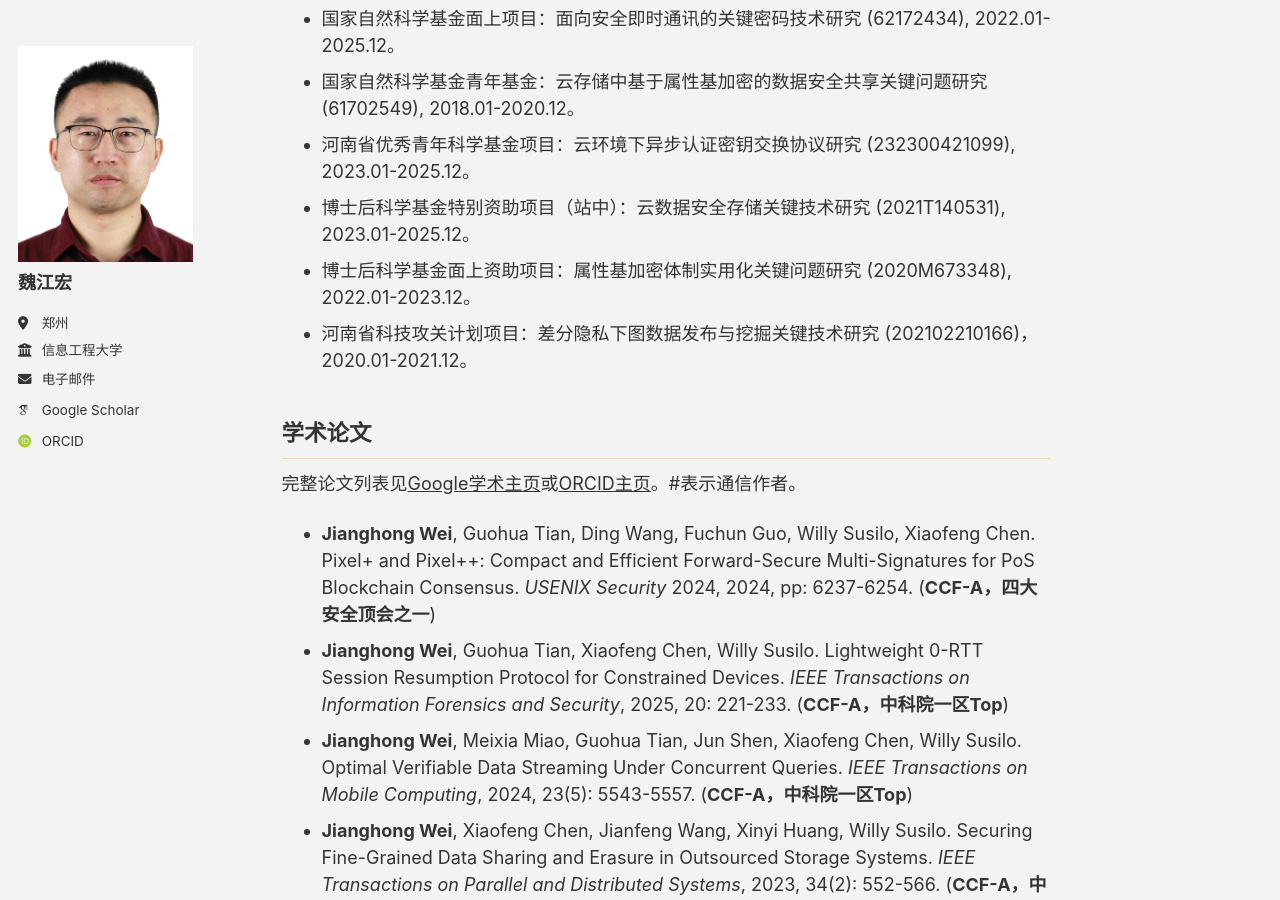
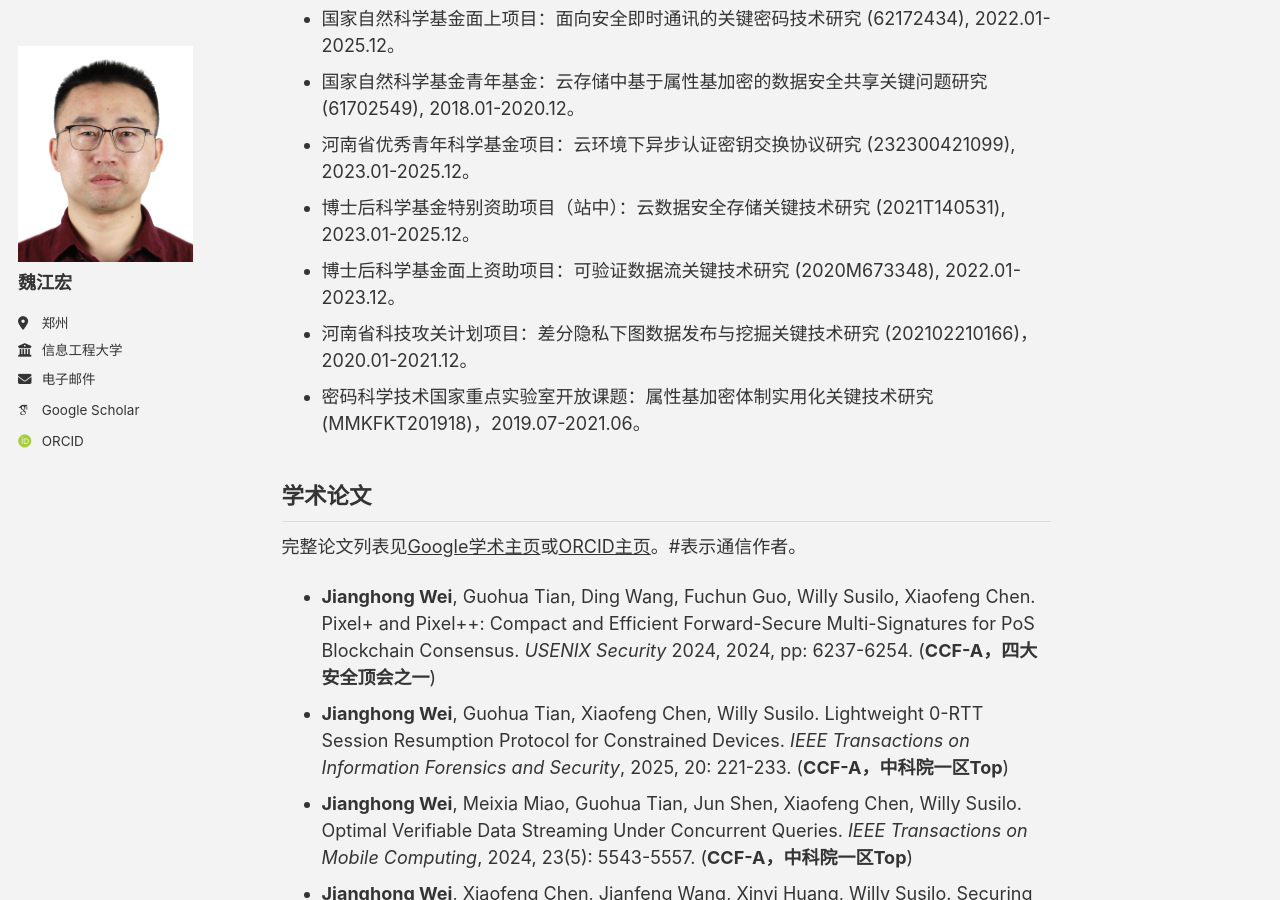
Before and after one commit to jhw-crypt/jhw-crypt.github.io, a Jekyll site: the page built from _pages/about.md, in a window 1280 px wide and 900 px high, scrolled down 882 px. Built offline with Jekyll 4.4.1, drawn with Linux system fonts in a browser that asks for light colours; some web fonts are replaced; a script bundle is joined from its source files by our own code; library files that are not in the unit come from our copies.

Commit message:
Update about.md

```diff
--- a/_pages/about.md
+++ b/_pages/about.md
@@ -27,8 +27,9 @@ redirect_from:
 - 国家自然科学基金青年基金：云存储中基于属性基加密的数据安全共享关键问题研究 (61702549), 2018.01-2020.12。
 - 河南省优秀青年科学基金项目：云环境下异步认证密钥交换协议研究 (232300421099), 2023.01-2025.12。
 - 博士后科学基金特别资助项目（站中）：云数据安全存储关键技术研究 (2021T140531), 2023.01-2025.12。
-- 博士后科学基金面上资助项目：属性基加密体制实用化关键问题研究 (2020M673348), 2022.01-2023.12。
+- 博士后科学基金面上资助项目：可验证数据流关键技术研究 (2020M673348), 2022.01-2023.12。
 - 河南省科技攻关计划项目：差分隐私下图数据发布与挖掘关键技术研究 (202102210166)，2020.01-2021.12。
+- 密码科学技术国家重点实验室开放课题：属性基加密体制实用化关键技术研究 (MMKFKT201918)，2019.07-2021.06。
 
 ## 学术论文
 完整论文列表见[Google学术主页](https://scholar.google.com/citations?user=UK-6A30AAAAJ&hl)或[ORCID主页](https://orcid.org/0000-0002-0286-7973)。#表示通信作者。
```
